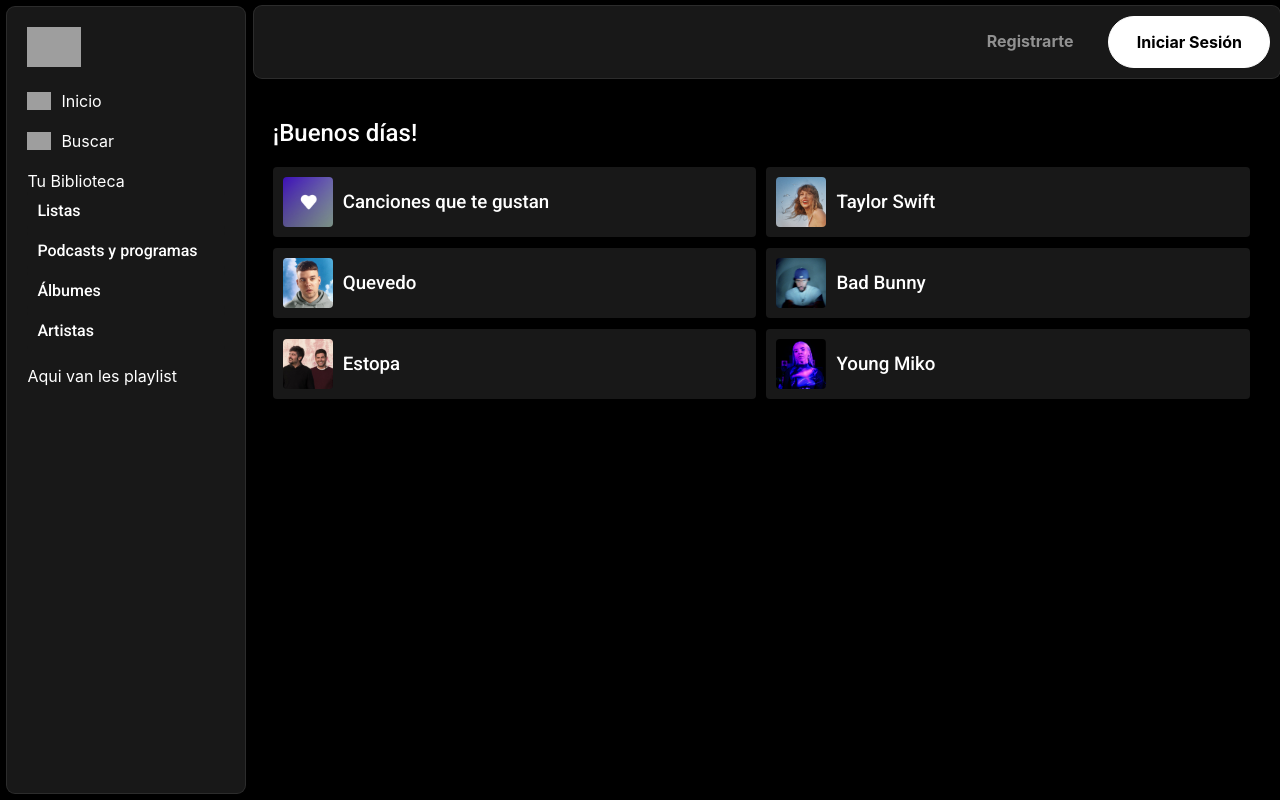
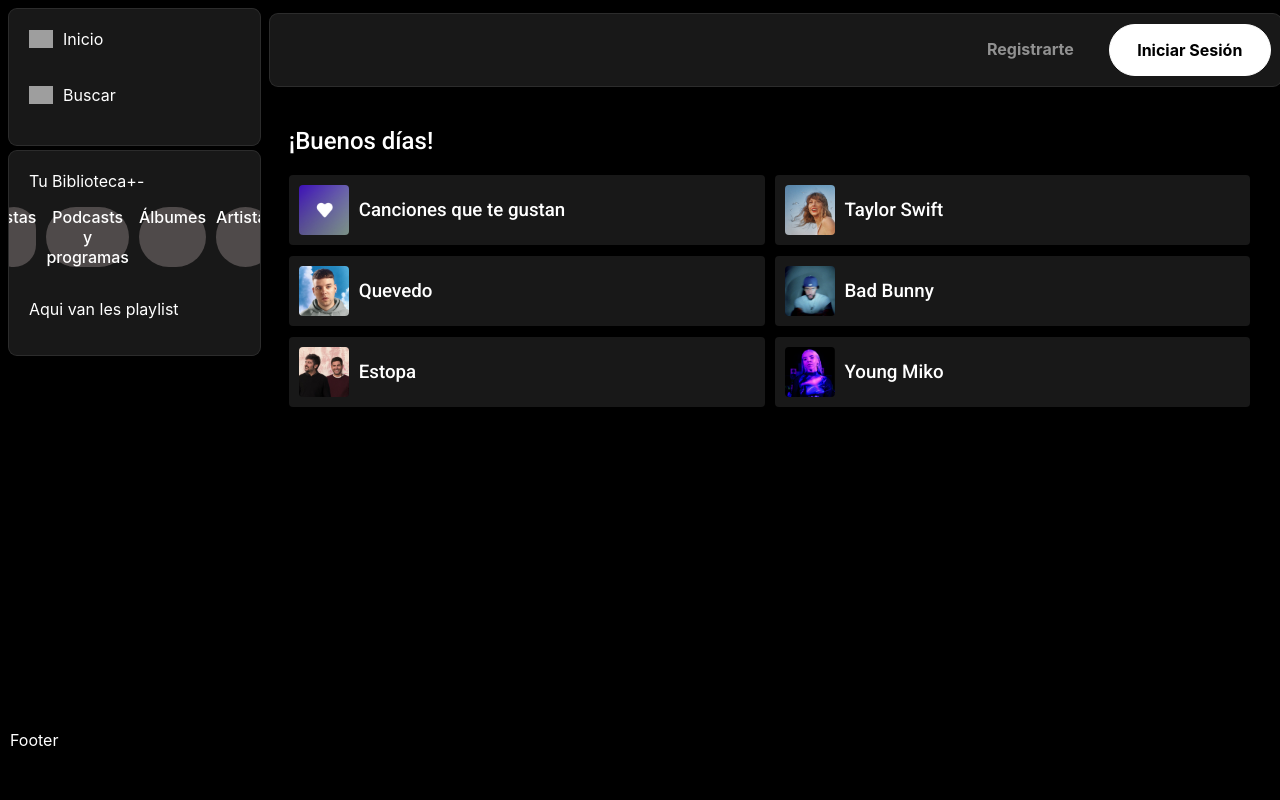
Before and after one commit to LuisCGuerrero/DAR-Codigo_Act_Grupal, a React (Create React App) app: page / in a window 1280 px wide. Built offline with nearby package versions, Linux system fonts and the light colour scheme; grey boxes are pictures that could not be loaded.

Commit message:
Cambios Monica, por revisar

```diff
--- /dev/null
+++ b/src/components/AppContent.js
@@ -0,0 +1,20 @@
+import React from 'react'
+import Sidebar from './Sidebar';
+import Header from './Header';
+import SongFeed from './SongFeed'
+
+function AppContent () {
+    return (
+    <main className="app-content">
+        <Sidebar />
+        <div className="app-body">
+            <header className="app-header">
+                <Header />
+            </header>
+          <SongFeed />
+        </div>
+      </main>
+    );
+}
+
+export default AppContent;
--- a/src/components/FilterItem.js
+++ b/src/components/FilterItem.js
@@ -3,10 +3,10 @@ import './styles/FilterItem.css';
 
 function FilterItem({title, description}) {
     return (
-    <div className="item">
-        <div className="item-info">
+    <div className='filter-item'>
+        <div className="filter-item-info">
             <p className="item-title">{title}</p>
-      </div>
+        </div>
     </div>
     );
 }
--- /dev/null
+++ b/src/components/Footer.js
@@ -0,0 +1,13 @@
+import React from 'react';
+import './styles/Footer.css';
+
+function Footer() {
+    return (
+        <div className="footer">
+          <p>Footer</p>
+          {/* Agregar más elementos de menú según sea necesario */}
+        </div>
+    );
+  }
+
+  export default Footer;
--- a/src/components/Home.js
+++ b/src/components/Home.js
@@ -1,21 +1,14 @@
 import React from 'react';
 import './styles/Home.css';
-import Sidebar from './Sidebar';
-import Header from './Header';
-import SongFeed from './SongFeed';
+
+import AppContent from './AppContent';
+import Footer from './Footer';
 
 function Home(){
     return(
       <div className="app">
-      <Sidebar />
-      <main className="app-content">
-        <header className="app-header">
-          <Header />
-        </header>
-        <div className="app-body">
-          <SongFeed />
-        </div>
-      </main>
+        <AppContent />
+        <Footer />
       </div>
     );
   }
--- a/src/components/Sidebar.js
+++ b/src/components/Sidebar.js
@@ -5,7 +5,7 @@ import FilterItem from './FilterItem.js';
 
 
 const filterData = [
-  {id: 1, title: 'Listas', description: ''},
+  {id: 1, title: 'Listas'},
   {id: 2, title: 'Podcasts y programas'},
   {id: 3, title: 'Álbumes'},
   {id: 4, title: 'Artistas'}
@@ -14,8 +14,8 @@ const filterData = [
 function Sidebar() {
   return (
       <div className="sidebar">
-        <Logo/>
-        <div className="sidebar-top">
+        {/* <Logo/> */}
+        <div className="sidebar-top sidebar-element">
           <div className="menu-item">
             <img src="https://cdn3.emoji.gg/emojis/7184-spotify-home.png" alt="Inicio" className="icon" />
             <span>Inicio</span>
@@ -25,15 +25,21 @@ function Sidebar() {
             <span>Buscar</span>
           </div>
         </div>
-        <div className="tu-biblioteca">
+        <div className="tu-biblioteca sidebar-element">
           {/*Falta el logo*/}
-          <span>Tu Biblioteca</span>
+            <div className='box-header'>
+              <div className='box-title'>
+                <span >Tu Biblioteca</span>
+              </div>
+              <div className='box-action'>+</div>
+              <div className='box-action'>-</div>
+            </div>
           {/*Logo + y ->*/}
-          <div classname="sidebar-filter">
-            {filterData.map(filter => (
-              <FilterItem key={filter.id} title={filter.title} />
-            ))}
-          </div> {/*Debería mostrarse en una única fila*/}
+            <div className="sidebar-filter">
+              {filterData.map((filter) => (
+                <FilterItem key={filter.id} title={filter.title} />
+                ))}
+            </div> {/*Debería mostrarse en una única fila*/}
           <div className="playlist">
             <p>Aqui van les playlist</p>
           </div>
--- a/src/components/styles/FilterItem.css
+++ b/src/components/styles/FilterItem.css
@@ -1,5 +1,12 @@
-.item-info {
+.filter-item {
+    background-color: #4f4a4a;
+    border-radius: 9999px;
+    /* padding: 1px 14px 1px 14px; */
+}
+
+.filter-item-info {
     color: #b3b3b3;
-    font-weight: 400;
+    font-weight: 300;
     margin: 0;
+    text-align: center;
 }
--- /dev/null
+++ b/src/components/styles/Footer.css
@@ -0,0 +1,11 @@
+.footer {
+    height: 10%;
+    width: 100%;
+    background-color: black; /*Sera black, es para ver el espacio que ocupa actualmente*/
+    padding: 10px;
+
+}
+
+.player {
+
+}
--- a/src/components/styles/Home.css
+++ b/src/components/styles/Home.css
@@ -1,19 +1,30 @@
 .app {
   background-color: #000;
   color: #fff;
-  min-height: 100vh;
+  height: 100vh;
   display: flex;
+  flex-direction: column;
+  overflow: hidden;
 }
 
-.sidebar {
+/* .sidebar {
   width: 240px;
   background-color: #1c1c1c;
   padding: 20px;
   box-sizing: border-box;
   display: flex;
   flex-direction: column;
-}
+} */
 
 .app-content {
   flex-grow: 1;
+  display: flex;
+  flex-direction: row;
+  gap: 8px;
+  height: 90%;
+  margin: 8px;
 }
+
+.app-body {
+  min-width: 80%;
+}
--- a/src/components/styles/Sidebar.css
+++ b/src/components/styles/Sidebar.css
@@ -1,24 +1,42 @@
 .sidebar {
+  display: flex;
+  flex-direction: column;
+  gap: 4px;
+  min-width: 20%;
+  max-width: 23%;
+  border-radius: 9px;
+}
+
+.sidebar-element {
   background-color: rgba(128, 128, 128, 0.185);
   color: #fff;
   padding: 20px;
-    width: 240px;
-    margin: 0.5%;
+  width: 100%;
   box-sizing: border-box;
   display: flex;
   flex-direction: column;
+  gap: 1rem;
   border: 1px solid rgba(128, 128, 128, 0.185);
   border-radius: 9px;
+  overflow: hidden;
+}
 
-  }
 .sidebar-filter {
-  display: grid;
-  grid-template-rows: repeat(1, 1fr);
-  grid-template-columns: repeat(4, auto);
+  display: flex;
+  flex-direction: row;
+  justify-content: center;
   gap: 10px;
+  /* overflow-x: scroll; */
   width: 99%;
 }
 
+.filter-item:hover {
+  background-color: rgba(255, 251, 251, 0.185);
+}
+
+.sidebar-top{
+  background-color: rgba(128, 128, 128, 0.185);
+}
 .menu-item {
   display: flex;
   align-items: center;
@@ -29,3 +47,14 @@
   width: 24px;
   margin-right: 10px;
 }
+
+
+.box-header {
+  display: flex;
+  flex-direction: row;
+  width: 100%;
+}
+
+.box-action {
+  align-self:flex-end;
+}
```
Lines whose indentation alone changed are shown as unchanged.
